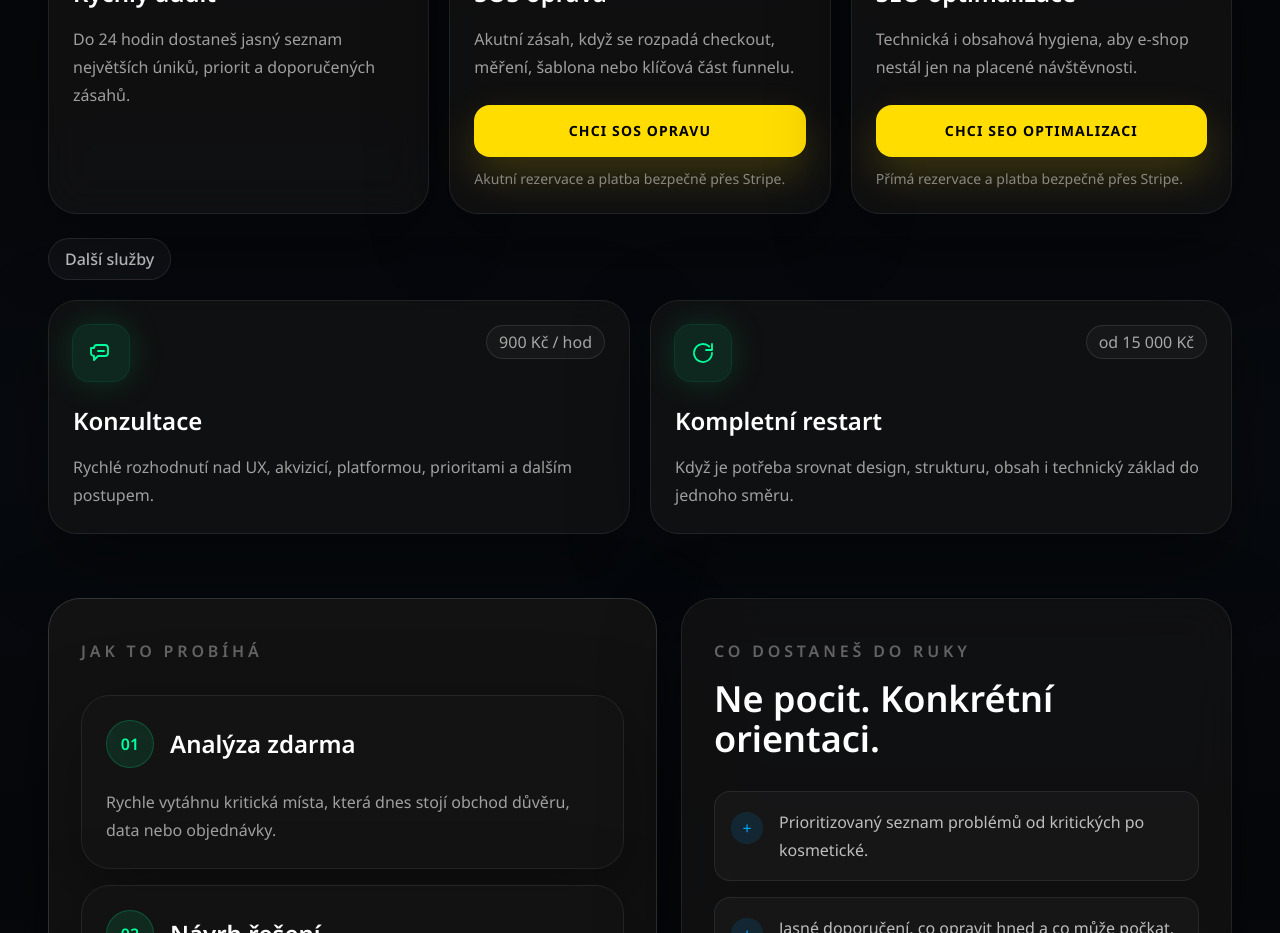
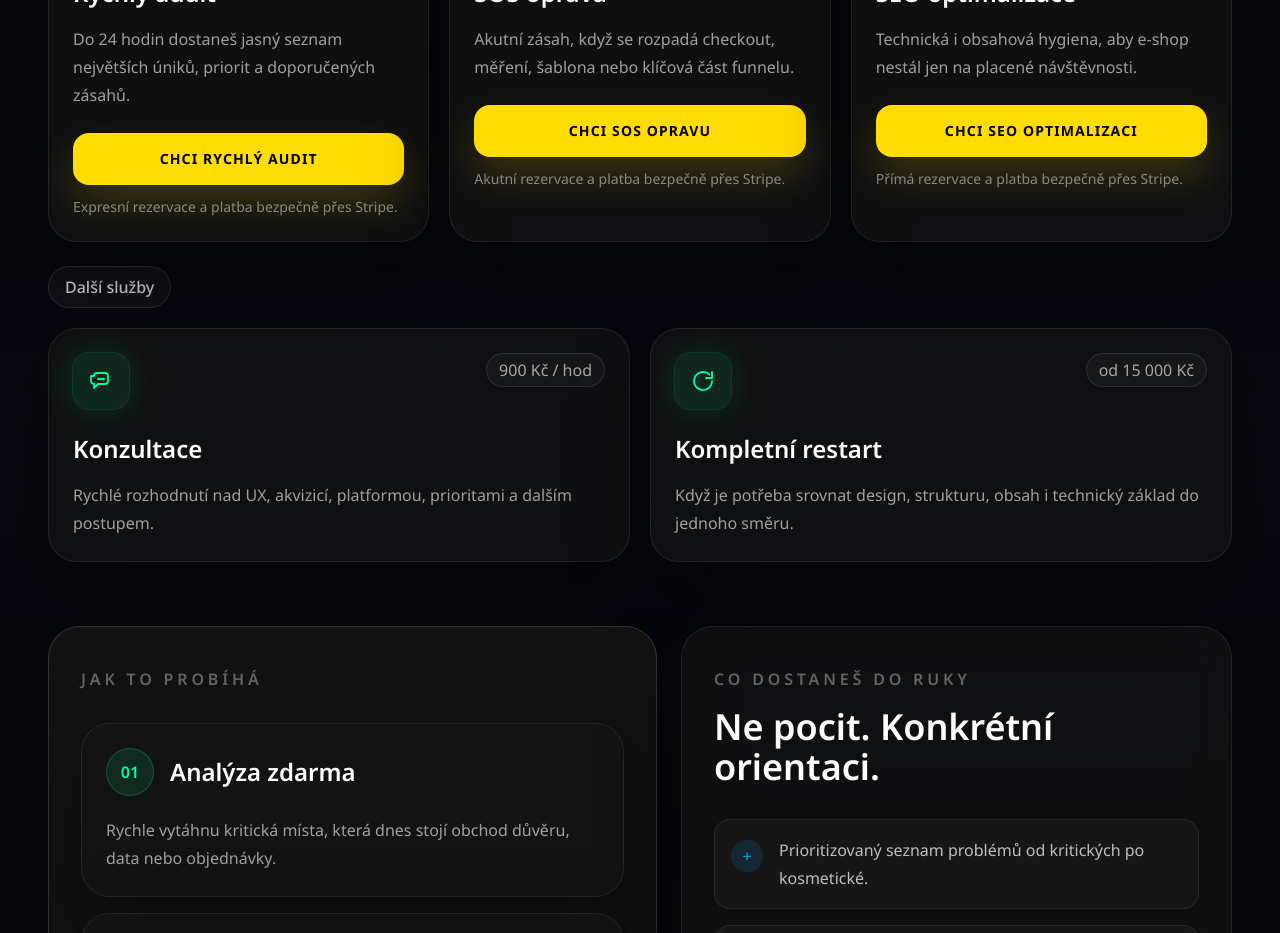
Before and after one commit to lb-ship-it/e-shop-medic, a Next.js app: page / in a window 1280 px wide. Shown: the part 3140-4073 px from the top of the page. Built offline with nearby package versions, Linux system fonts and the light colour scheme.

Commit message:
Add audit service payment CTA

```diff
--- a/app/page.tsx
+++ b/app/page.tsx
@@ -45,6 +45,12 @@ const services: Service[] = [
     description:
       "Do 24 hodin dostaneš jasný seznam největších úniků, priorit a doporučených zásahů.",
     icon: "audit",
+    cta: {
+      label: "CHCI RYCHLÝ AUDIT",
+      href: siteConfig.payments.expressAuditHref,
+      note: "Expresní rezervace a platba bezpečně přes Stripe.",
+      tone: "yellow",
+    },
   },
   {
     title: "SOS oprava",
```
